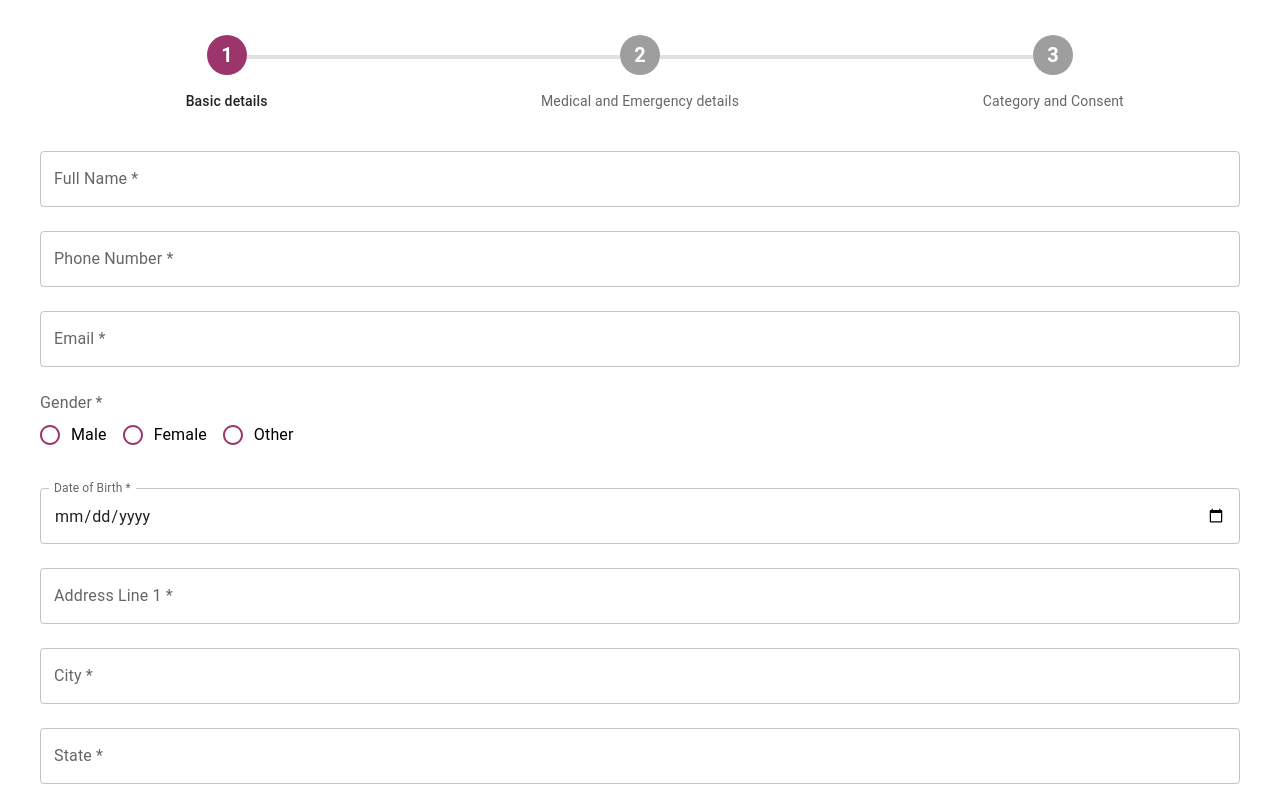
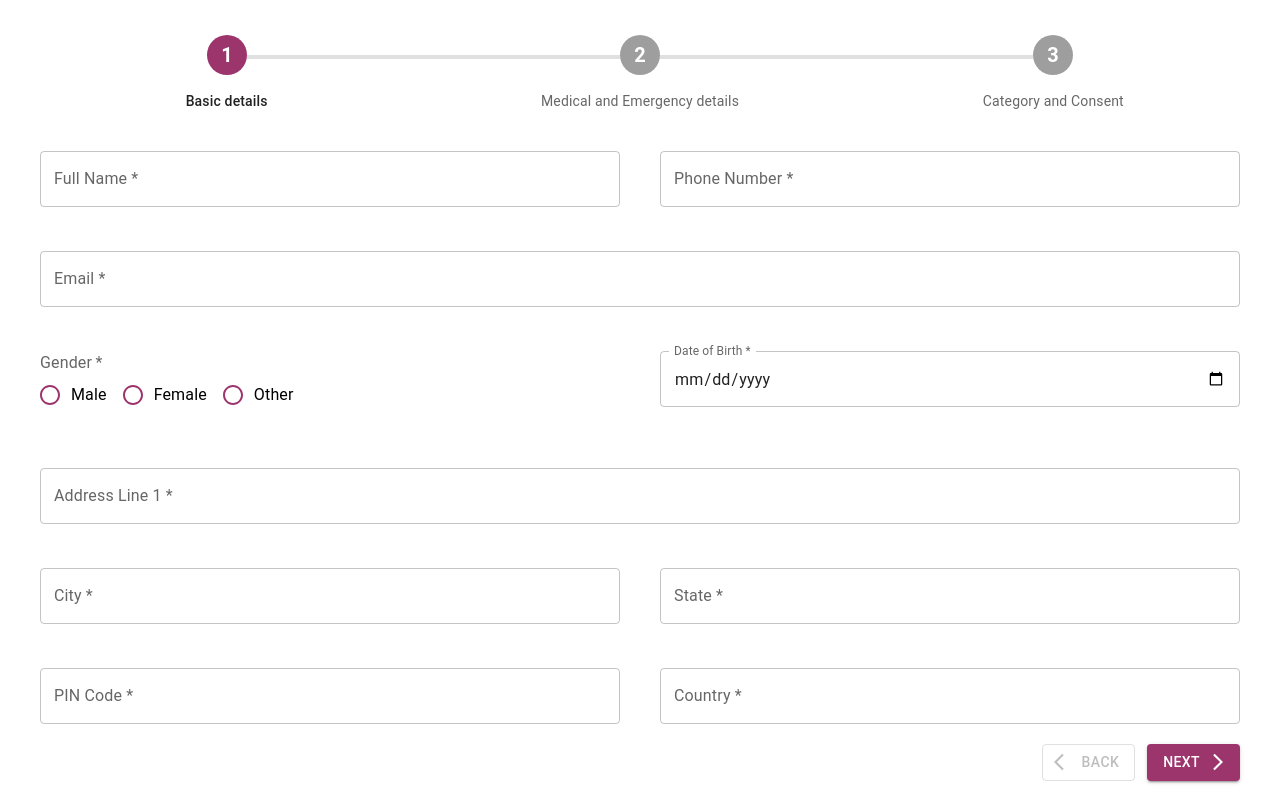
Before and after one commit to tomsabu444/Pala-Marathon-Website, a React (Vite) app in the folder client/: page /register in a window 1280 px wide. Shown: the part 820-1620 px from the top of the page. Built offline with nearby package versions, Linux system fonts and the light colour scheme.

Commit message:
Refactor registration form validation logic for improved user experience

```diff
--- a/client/src/components/BasicDetails.jsx
+++ b/client/src/components/BasicDetails.jsx
@@ -19,8 +19,10 @@ function BasicDetails() {
   } = useFormContext();
 
   return (
-    <div className="my-1 flex flex-col">
+    <div className="my-1 flex flex-col  md:gap-y-5">
+      <div className=" md:flex md:gap-10">
         <TextField
+          className="w-full md:w-1/2"
           label="Full Name *"
           variant="outlined"
           margin="normal"
@@ -39,6 +41,7 @@ function BasicDetails() {
           }}
         />
         <TextField
+          className="w-full md:w-1/2"
           label="Phone Number *"
           variant="outlined"
           type="tel"
@@ -57,6 +60,7 @@ function BasicDetails() {
             },
           }}
         />
+      </div>
       <TextField
         label="Email *"
         variant="outlined"
@@ -76,7 +80,9 @@ function BasicDetails() {
         }}
       />
 
+      <div className=" md:flex md:gap-10">
         <FormControl
+          className="w-full md:w-1/2"
           required
           error={!!errors.gender}
           component="fieldset"
@@ -156,6 +162,7 @@ function BasicDetails() {
         </FormControl>
 
         <TextField
+          className="w-full md:w-1/2"
           label="Date of Birth *"
           variant="outlined"
           margin="normal"
@@ -175,6 +182,7 @@ function BasicDetails() {
             },
           }}
         />
+      </div>
       <TextField
         label="Address Line 1 *"
         variant="outlined"
@@ -193,7 +201,10 @@ function BasicDetails() {
           },
         }}
       />
+
+      <div className="md:flex md:gap-10">
         <TextField
+          className="w-full md:w-1/2"
           label="City *"
           variant="outlined"
           margin="normal"
@@ -212,6 +223,7 @@ function BasicDetails() {
           }}
         />
         <TextField
+          className="w-full md:w-1/2"
           label="State *"
           variant="outlined"
           margin="normal"
@@ -229,7 +241,11 @@ function BasicDetails() {
             },
           }}
         />
+      </div>
+
+      <div className=" md:flex md:gap-10">
         <TextField
+          className="w-full md:w-1/2"
           label="PIN Code *"
           variant="outlined"
           margin="normal"
@@ -250,6 +266,7 @@ function BasicDetails() {
           }}
         />
         <TextField
+          className="w-full md:w-1/2"
           label="Country *"
           variant="outlined"
           margin="normal"
@@ -270,6 +287,7 @@ function BasicDetails() {
           }}
         />
       </div>
+    </div>
   );
 }
 
```
Lines whose indentation alone changed are shown as unchanged.
